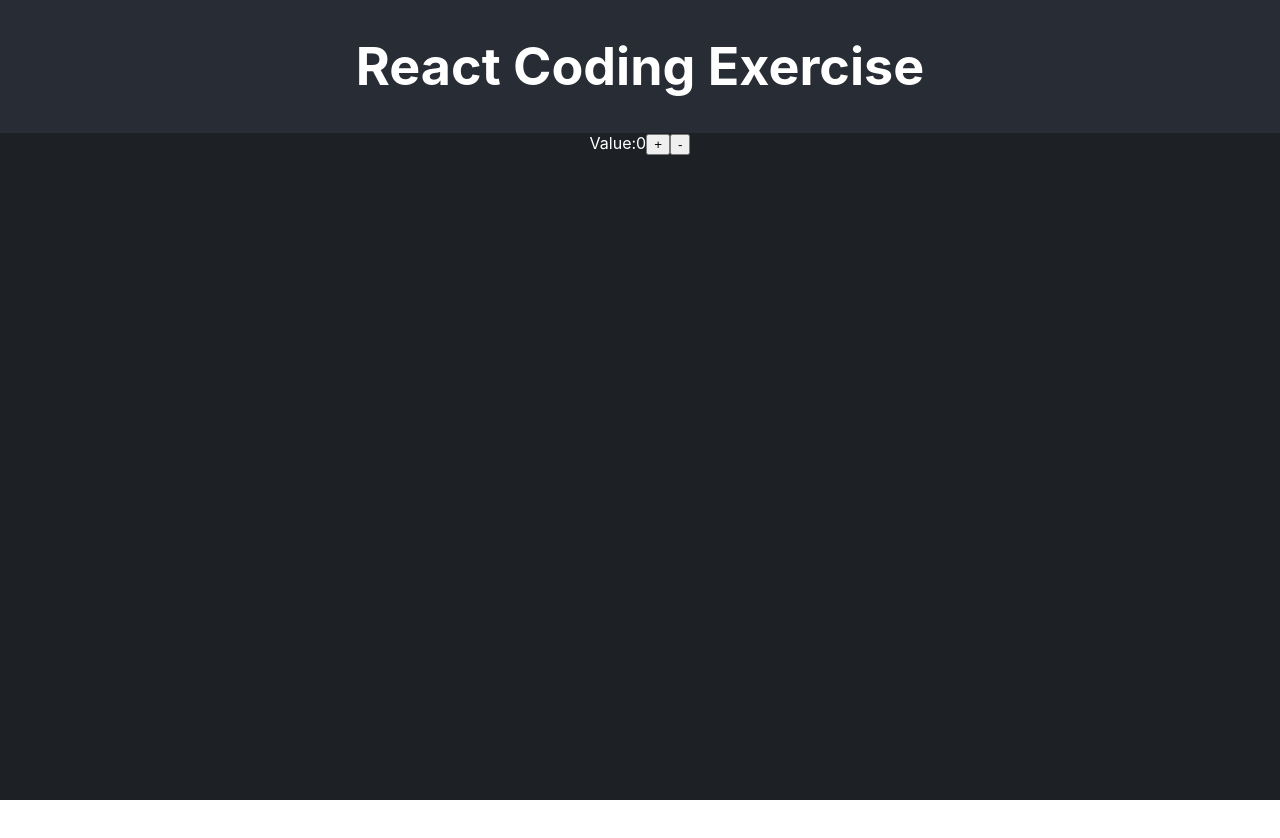
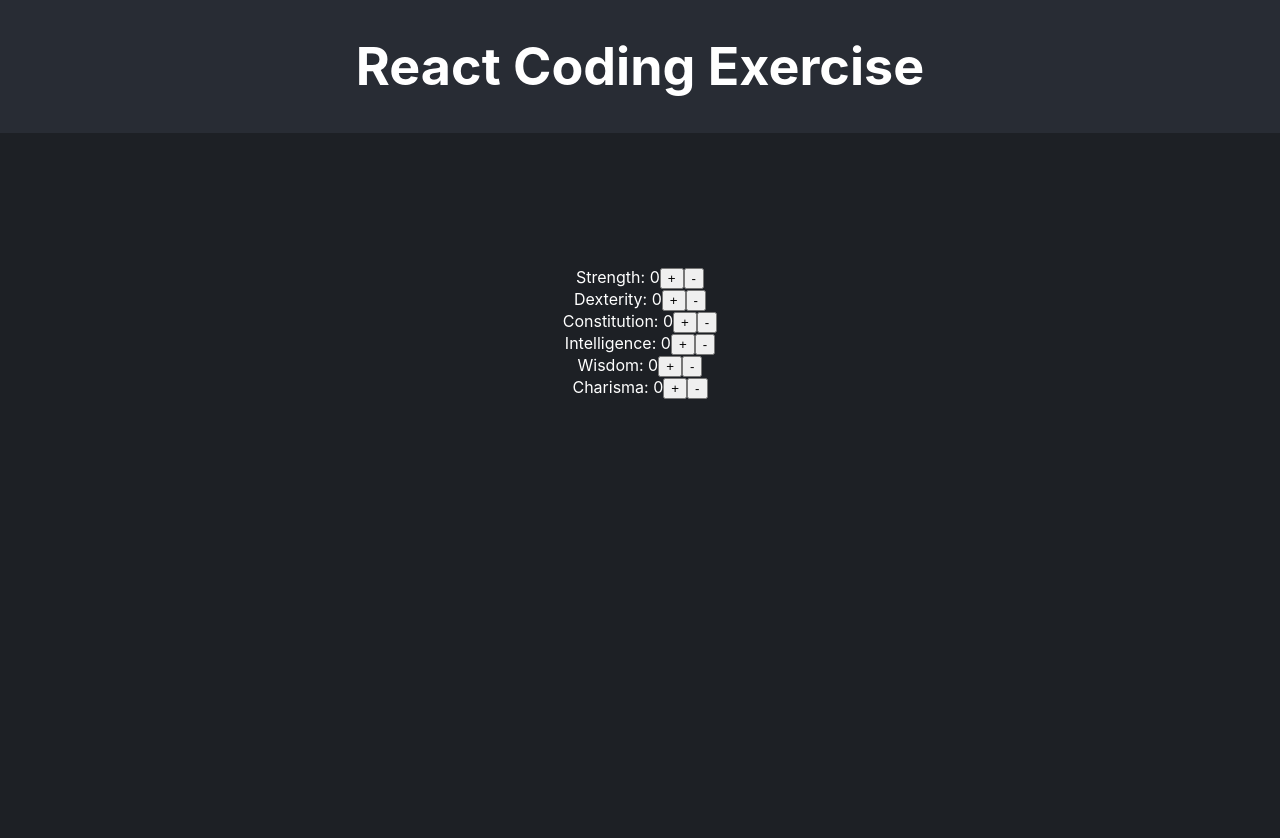
Before and after one commit to brdllws/recruiting-webapp-character, a React (Create React App) app: page / in a window 1280 px wide. Shown: the top 838 px of the page. Before the commit the page ends 800 px from the top, so only its background shows below. Built offline with nearby package versions, Linux system fonts and the light colour scheme.

Commit message:
Added ability to control attribute points

```diff
--- a/src/App.css
+++ b/src/App.css
@@ -27,9 +27,19 @@
 }
 
 .App-section {
-  flex: 1 1 0;
+  display: flex;
   background-color: hsl(220deg 13% 13%);
   color: white;
+  height: 100vh;
+}
+
+.App-div {
+  flex: 1;
+  display: flex;
+  flex-direction: column;
+  justify-content: center;
+  align-items: center;
+  height: 50vh;
 }
 
 .App-link {
--- a/src/App.tsx
+++ b/src/App.tsx
@@ -1,21 +1,30 @@
 import { useState } from 'react';
 import './App.css';
-import { ATTRIBUTE_LIST, CLASS_LIST, SKILL_LIST } from './consts.js';
+import { ATTRIBUTE_LIST, CLASS_LIST, SKILL_LIST } from './consts';
 
 
 function App() {
-  const [num, setNum] = useState<number>(0);
+  const strength = useState<number>(0);
+  const dexterity = useState<number>(0);
+  const constitution = useState<number>(0);
+  const intelligence = useState<number>(0);
+  const wisdom = useState<number>(0);
+  const charisma = useState<number>(0);
+  const stateList = [strength, dexterity, constitution, intelligence, wisdom, charisma]
   return (
     <div className="App">
       <header className="App-header">
         <h1>React Coding Exercise</h1>
       </header>
       <section className="App-section">
-        <div>
-          Value:
-          {num}
-          <button>+</button>
-          <button>-</button>
+        <div className="App-div">
+          {stateList.map((content, index) => (
+            <div key={index}>
+              {`${ATTRIBUTE_LIST[index]}: ${content[0]}`}
+              <button onClick={() => content[1](content[0]+1)}>+</button>
+              <button onClick={() => content[1](content[0]-1)}>-</button>
+            </div>
+          ))}
         </div>
       </section>
     </div>
```
